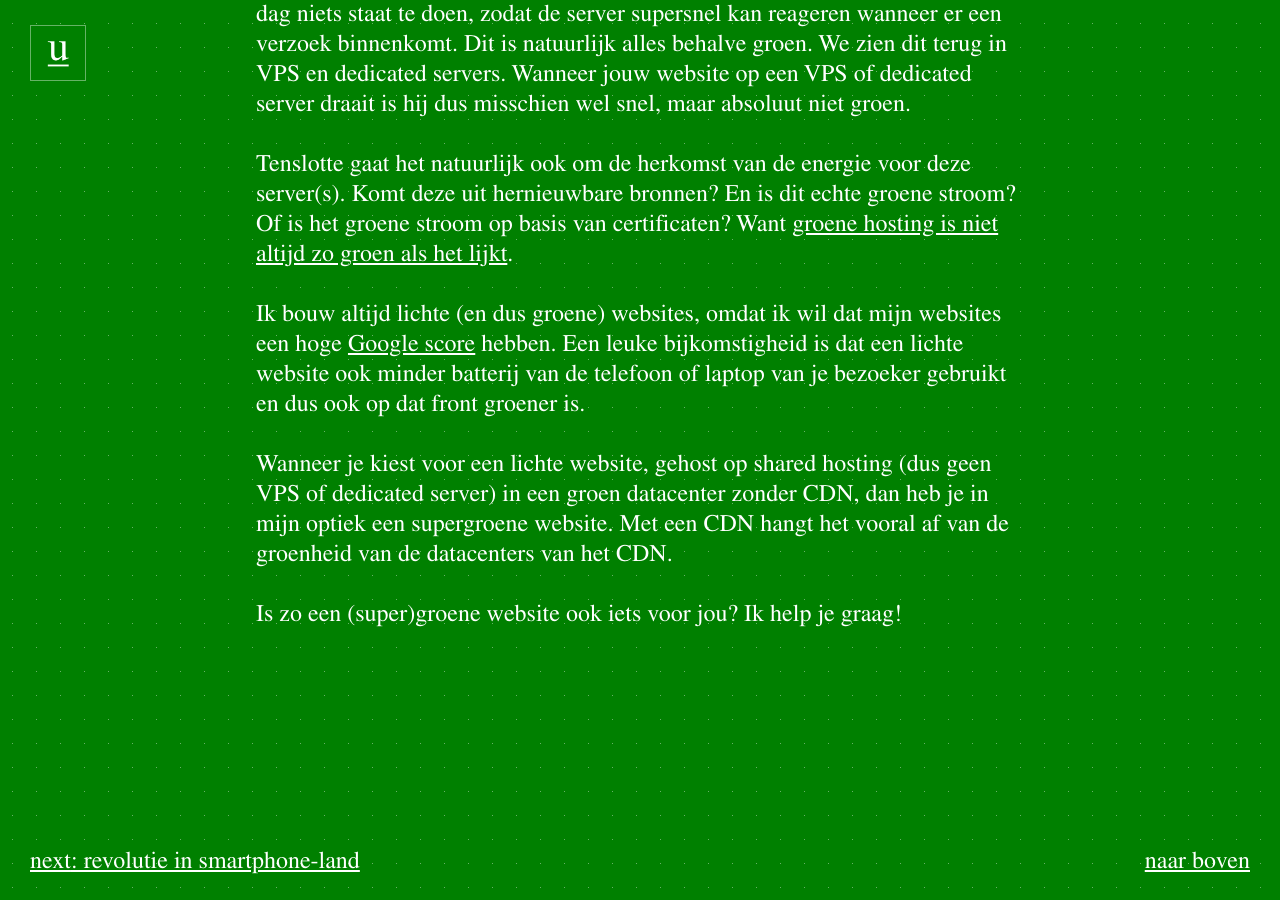
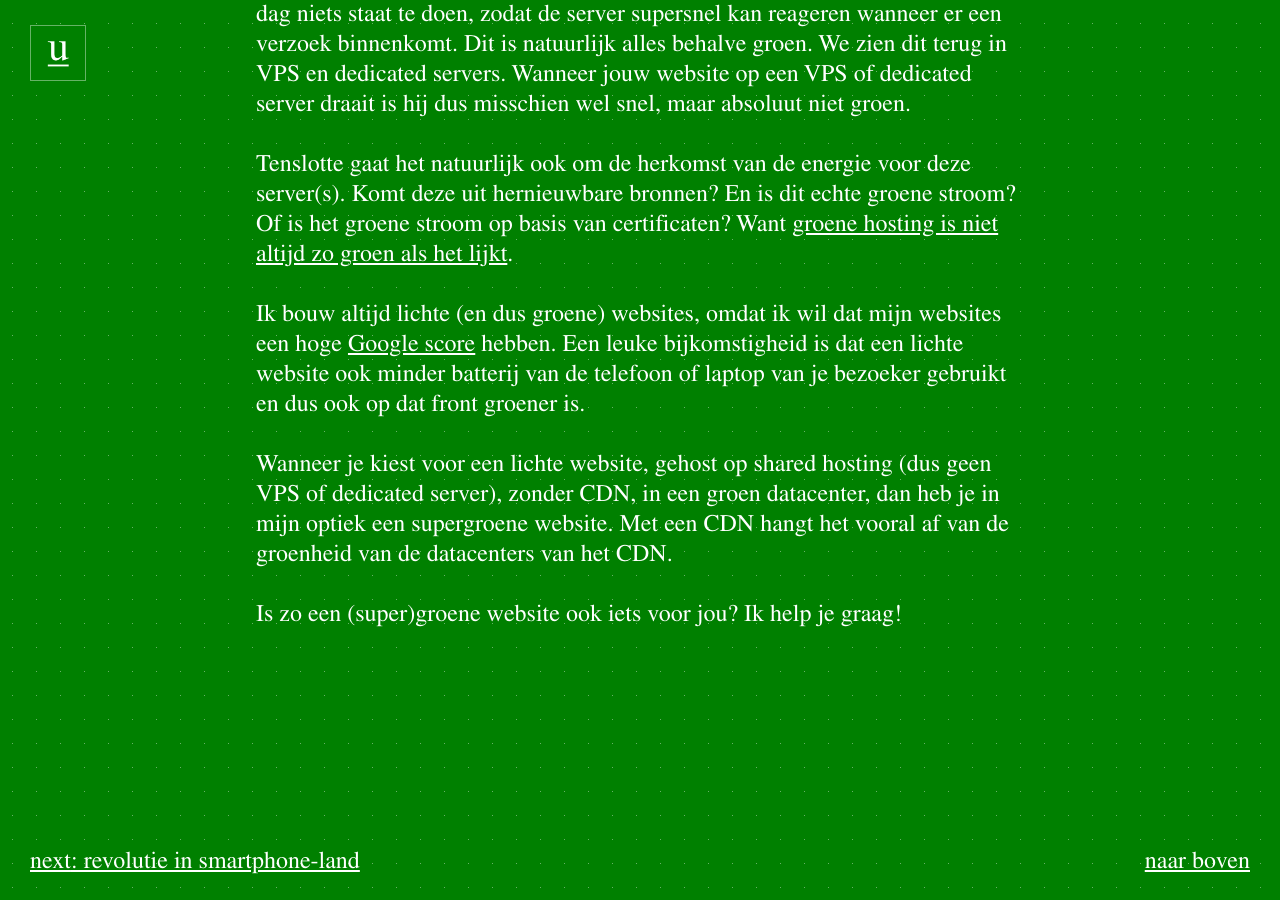
Before and after one commit to jhvanderschee/usecuewebsitenl, a Jekyll site: the page built from _posts/2019-08-21-een-groene-website.md, in a window 1280 px wide and 900 px high, scrolled down 2052 px. Built offline with Jekyll 4.4.1, drawn with Linux system fonts in a browser that asks for light colours.

```diff
--- a/_posts/2019-08-21-een-groene-website.md
+++ b/_posts/2019-08-21-een-groene-website.md
@@ -17,6 +17,6 @@ Tenslotte gaat het natuurlijk ook om de herkomst van de energie voor deze server
 
 Ik bouw altijd lichte (en dus groene) websites, omdat ik wil dat mijn websites een hoge [Google score](https://www.usecue.com/blog/google-score/) hebben. Een leuke bijkomstigheid is dat een lichte website ook minder batterij van de telefoon of laptop van je bezoeker gebruikt en dus ook op dat front groener is.
 
-Wanneer je kiest voor een lichte website, gehost op shared hosting (dus geen VPS of dedicated server) in een groen datacenter zonder CDN, dan heb je in mijn optiek een supergroene website. Met een CDN hangt het vooral af van de groenheid van de datacenters van het CDN.
+Wanneer je kiest voor een lichte website, gehost op shared hosting (dus geen VPS of dedicated server), zonder CDN, in een groen datacenter, dan heb je in mijn optiek een supergroene website. Met een CDN hangt het vooral af van de groenheid van de datacenters van het CDN.
 
 Is zo een (super)groene website ook iets voor jou? Ik help je graag!
```
